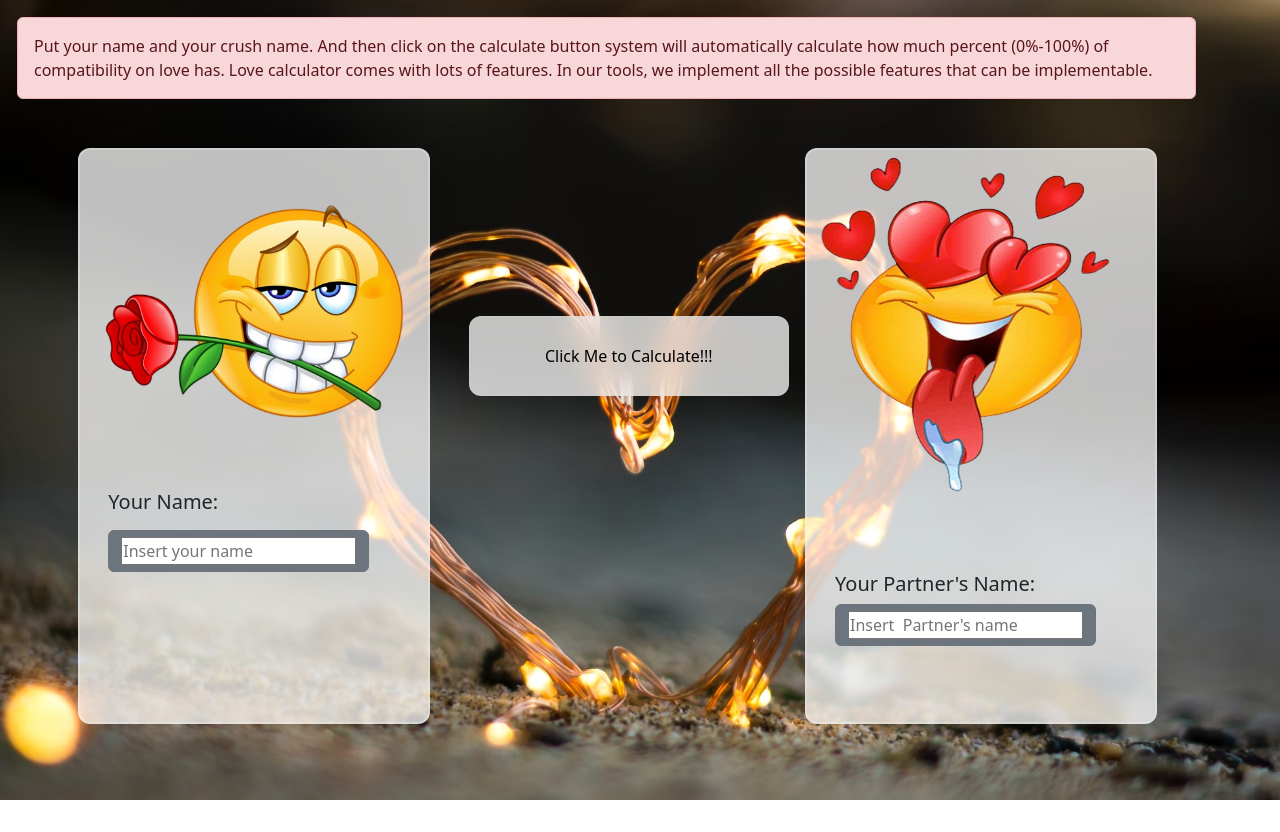
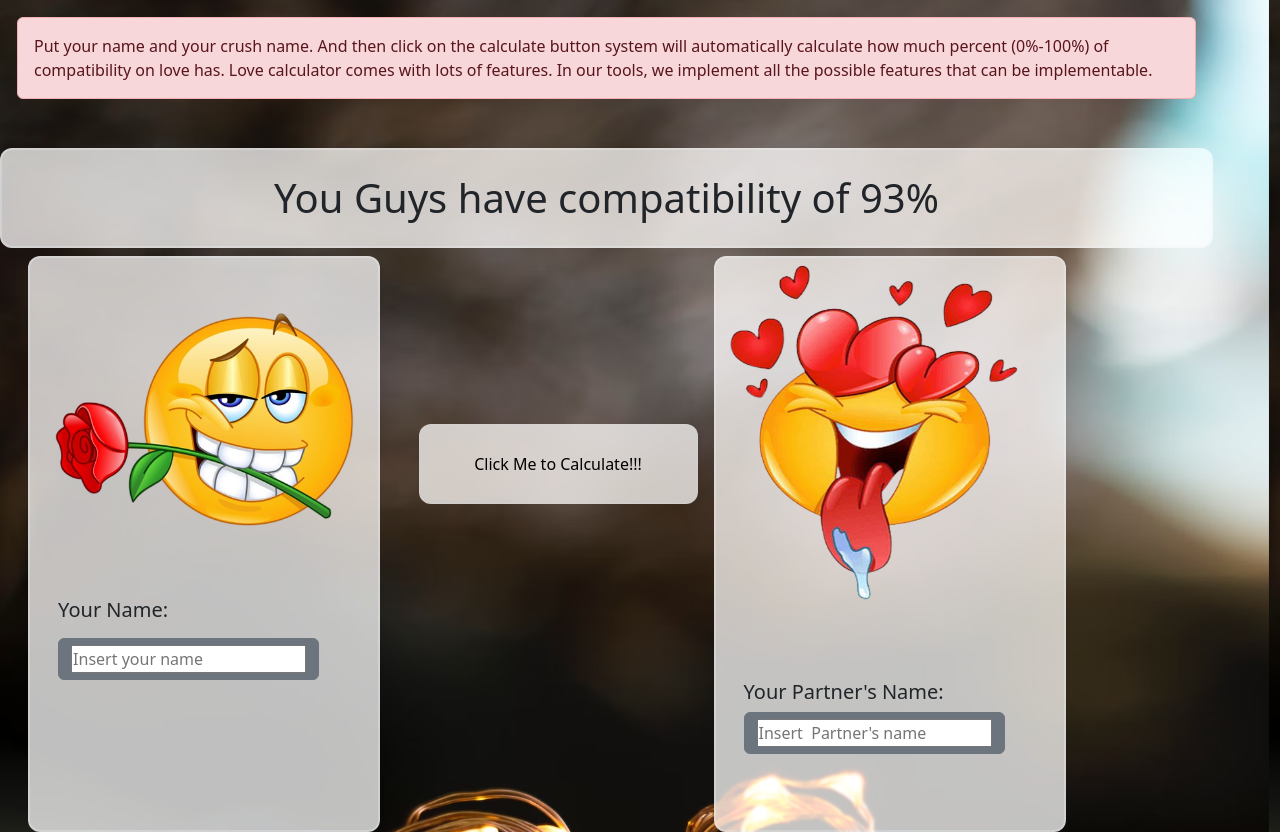
Before and after one commit to praveenniroula1/loveCalculator, a plain HTML site: page index.html in a window 1280 px wide. Both pictures are taken after a click on the button "Click Me to Calculate!!!". Before the commit the page ends 800 px from the top, so only its background shows below. Drawn offline with nearby package versions, Linux system fonts and the light colour scheme.

Commit message:
love calculator functioning somewhat

```diff
--- a/index.html
+++ b/index.html
@@ -23,14 +23,21 @@
         implementable.
       </div>
     </div>
-    <div class="hero row">
+    <div>
+      <h1 id="display" class="display">Hello</h1>
+    </div>
+    <div class="hero container row">
       <div class="card" style="width: 22rem">
         <img src="img/love.png" class="card-img-top" alt="..." />
         <div class="card-body">
           <h5 class="card-title">Your Name:</h5>
           <p class="card-text"></p>
           <a class="btn btn-secondary"
-            ><input placeholder="Insert your name"
+            ><input
+              required
+              value=""
+              class="input1"
+              placeholder="Insert your name"
           /></a>
         </div>
       </div>
@@ -39,11 +46,15 @@
         <div class="card-body">
           <h5 class="textt card-title">Your Partner's Name:</h5>
           <a class="btn btn-secondary"
-            ><input placeholder="Insert  Partner's name"
+            ><input
+              required
+              value=""
+              class="input2"
+              placeholder="Insert  Partner's name"
           /></a>
         </div>
       </div>
-      <button class="col-md-3">Click Me to Calculate!!!</button>
+      <button id="button" class="col-md-3">Click Me to Calculate!!!</button>
     </div>
     <script src="index.js"></script>
   </body>
--- a/index.js
+++ b/index.js
@@ -1,6 +1,15 @@
-const inputFeild = document.querySelectorAll(".input");
+let percent = "";
+const displayLove = document.getElementById("display");
 
-const handleOnChange = () => {
-  data = inputFeild.value;
-  console.log(data);
+const button = document.getElementById("button");
+
+const displayLoveScreen = () => {
+  button.addEventListener("click", () => {
+    const loveData = Math.random() * 100;
+    const percentValue = Math.floor(loveData);
+    const percent = percentValue;
+    window.scrollTo(0, 0);
+    displayLove.innerHTML = "You Guys have compatibility of " + percent + "%";
+  });
 };
+displayLoveScreen();
--- a/style.css
+++ b/style.css
@@ -54,3 +54,13 @@ button:hover {
 .textt {
   margin-top: 4rem;
 }
+.display {
+  padding: 1.5rem;
+  text-align: center;
+  height: fit-content;
+  backdrop-filter: blur(1px) saturate(180%);
+  -webkit-backdrop-filter: blur(16px) saturate(180%);
+  background-color: rgba(255, 255, 255, 0.75);
+  border-radius: 12px;
+  border: 2px solid rgba(238, 240, 243, 0.3);
+}
```
